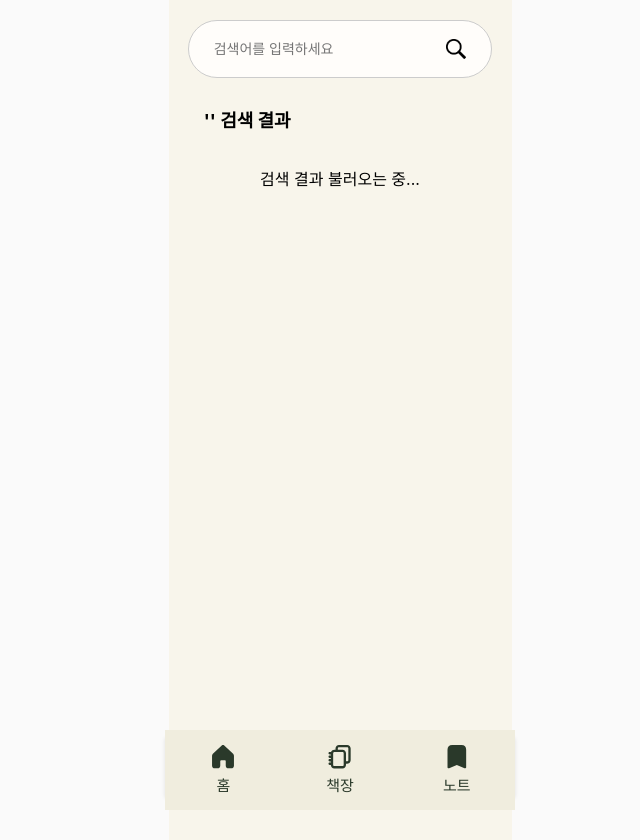
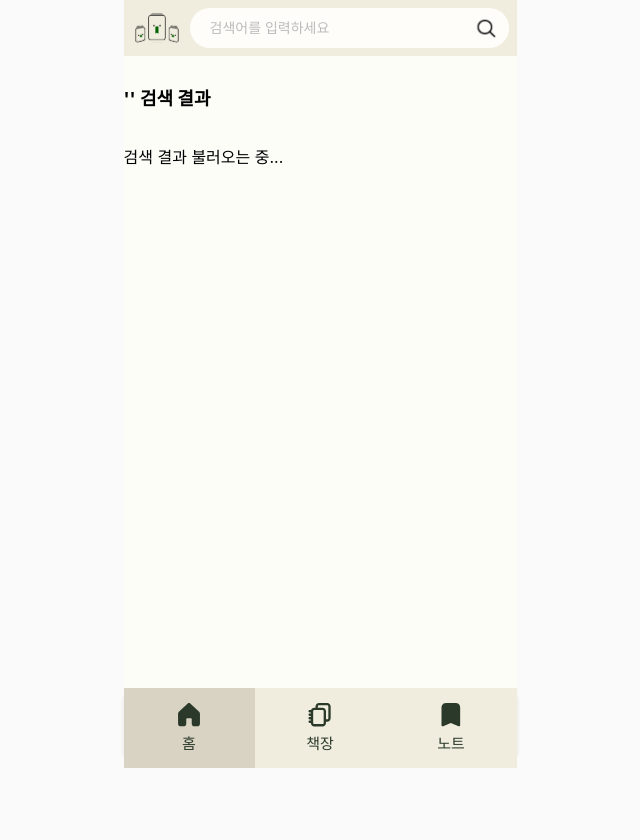
Before and after one commit to KMU-WINK/bbb-frontend, a React (Create React App) app: page /searchresults in a window 1280 px wide. Shown: the whole page, without its empty margins (320-960 px from the left). After the commit the page ends 800 px from the top, so only its background shows below. Built offline with nearby package versions, Linux system fonts and the light colour scheme; a web font is replaced by a local one.

Commit message:
refactor: API 요청 리팩토링 및 페이지 스타일 통일

```diff
--- a/src/Pages/BookDetail.js
+++ b/src/Pages/BookDetail.js
@@ -1,4 +1,4 @@
-import { useState } from "react";
+import React, { useState } from "react";
 import { useLocation, useNavigate } from 'react-router-dom';
 import axios from 'axios';
 import {
@@ -17,7 +17,7 @@ import {
     ButtonGroup,
     Button,
     IconWrapper,
-    ButtonText,
+    ButtonText, SearchInput, SearchIcon
 } from './BookShelfStyled';
 
 const BookDetail = () => {
@@ -25,15 +25,22 @@ const BookDetail = () => {
     const location = useLocation();
     const { title, authors, publisher, isbn, thumbnail, content } = location.state || {};
     const [isRequesting, setIsRequesting] = useState(false);
+    const [searchTerm, setSearchTerm] = useState("");
 
-    const token = '';
+    const handleSearch = () => {
+        if (searchTerm.trim()) {
+            navigate(`/searchresults?query=${searchTerm}`);
+        }
+    };
+
+    const token = 'eyJhbGciOiJIUzI1NiIsInR5cCI6IkpXVCJ9.eyJpZCI6MywiZW1haWwiOiJhc0BhLmNvbSIsImlhdCI6MTc0MTgzNDY4MSwiZXhwIjoxNzQxODM4MjgxfQ.gFCGHfTT1t8JSfxX50kvtFjjuC9WXCL5D_HK1KLwv8s';
 
     const HandleWish = (e) => {
         e.preventDefault();
         if (isRequesting) return;
         setIsRequesting(true);
         console.log("찜하기 버튼 클릭됨");  // 디버깅 로그
-        axios.post(`http://${process.env.REACT_APP_API_URL}:3000/wishlist`,
+        axios.post(`http://10.221.33.147:3000/wishlist`,
             { title, authors, publisher, isbn, thumbnail },
             {
                 headers: {
@@ -55,7 +62,7 @@ const BookDetail = () => {
 
     const HandleRegister = (e) => {
         e.preventDefault();
-        axios.post(`http://${process.env.REACT_APP_API_URL}:3000/registerlist`,
+        axios.post(`http://10.221.33.147:3000/registerlist`,
             { title, authors, publisher, isbn, thumbnail },
             {
                 headers: {
@@ -78,8 +85,26 @@ const BookDetail = () => {
             <SearchBar>
                 <Logo src="/images/Logo.svg" alt="로고" />
                 <SearchPlaceholder onClick={() => navigate('/search')}>
-                    <span></span>
-                    <img src="/images/SearchIcon.svg" alt="검색" className="icon" />
+                    <SearchInput
+                      type="text"
+                      placeholder="도서명, 저자, 출판사, ISBN을 검색해 보세요"
+                      value={searchTerm}
+                      onChange={(e) => setSearchTerm(e.target.value)}
+                      onKeyDown={(e) => {
+                          if (e.key === "Enter") {
+                              handleSearch();
+                          }
+                      }}
+                    />
+                    <SearchIcon
+                      src="/images/SearchIcon.svg"
+                      alt="검색"
+                      onClick={() => {
+                          if (searchTerm.trim()) {
+                              navigate(`/searchresults?query=${searchTerm}`);
+                          }
+                      }}
+                    />
                 </SearchPlaceholder>
             </SearchBar>
 
--- a/src/Pages/BookShelfStyled.js
+++ b/src/Pages/BookShelfStyled.js
@@ -304,3 +304,78 @@ export const ToReadWrapper = styled.div`
     flex-direction: column;
     position: relative;
 `;
+
+{/* 검색창 페이지 */}
+export const SearchInput = styled.input`
+    flex-grow: 1;
+    border: none;
+    outline: none;
+    padding: 10px;
+    font-size: 14px;
+    background-color: transparent;
+    color: #666;
+
+    &::placeholder {
+        color: #bbb;
+    }
+`;
+
+export const SearchIcon = styled.img`
+    width: 24.32px;
+    height: 25px;
+    cursor: pointer;
+`;
+
+{/* 검색 결과 페이지 */}
+export const ResultsHeader = styled.div`
+    text-align: center;
+    display: flex;
+    justify-content: space-between;
+    width: 90%;
+    max-width: 400px;
+    margin-top: 10px;
+    font-size: 18px;
+    font-weight: bold;
+`;
+
+export const ResultsContainer = styled.div`
+    width: 90%;
+    max-width: 400px;
+    margin-top: 10px;
+    display: flex;
+    flex-direction: column;
+    gap: 10px;
+`;
+
+export const ResultBookItem = styled.div`
+    display: flex;
+    align-items: center;
+    background-color: #fff;
+    padding: 10px;
+    border-radius: 10px;
+`;
+
+export const ResultBookImage = styled.img`
+    width: 60px;
+    height: 80px;
+    border-radius: 5px;
+    object-fit: cover;
+    background-color: #eee;
+`;
+
+export const ResultBookInfo = styled.div`
+    text-align: center;
+    margin-left: 10px;
+    display: flex;
+    flex-direction: column;
+
+    .title {
+        font-size: 16px;
+        font-weight: bold;
+    }
+
+    .authors {
+        font-size: 14px;
+        color: #666;
+    }
+`;
--- a/src/Pages/Read.js
+++ b/src/Pages/Read.js
@@ -16,21 +16,28 @@ import {
   BottomNav,
   NavButton,
   BookShelfImage,
-  BookShelfTitle,
-} from "./BookShelfStyled";
+  BookShelfTitle, SearchInput, SearchIcon
+} from './BookShelfStyled';
 
 const Read = () => {
   const [readBooks, setReadBooks] = useState([]);
   const navigate = useNavigate();
+  const [searchTerm, setSearchTerm] = useState("");
+
+  const handleSearch = () => {
+    if (searchTerm.trim()) {
+      navigate(`/searchresults?query=${searchTerm}`);
+    }
+  };
 
   // 주어진 토큰
-  const token = "";
+  const token = "eyJhbGciOiJIUzI1NiIsInR5cCI6IkpXVCJ9.eyJpZCI6MywiZW1haWwiOiJhc0BhLmNvbSIsImlhdCI6MTc0MTgzNDY4MSwiZXhwIjoxNzQxODM4MjgxfQ.gFCGHfTT1t8JSfxX50kvtFjjuC9WXCL5D_HK1KLwv8s";
 
   // 📌 DB 읽은 책 목록 불러오기
   useEffect(() => {
     console.log("📌 useEffect 실행됨!");
 
-    axios.get('http://10.30.119.194:3000/finishlist', {
+    axios.get('http://10.221.33.147:3000/finishlist', {
       headers: { Authorization: `Bearer ${token}` }
     })
       .then(response => {
@@ -53,8 +60,26 @@ const Read = () => {
       <SearchBar>
         <Logo src="/images/Logo.svg" alt="로고" />
         <SearchPlaceholder onClick={() => navigate('/search')}>
-          <span></span>
-          <img src="/images/SearchIcon.svg" alt="검색" className="icon" />
+          <SearchInput
+            type="text"
+            placeholder="도서명, 저자, 출판사, ISBN을 검색해 보세요"
+            value={searchTerm}
+            onChange={(e) => setSearchTerm(e.target.value)}
+            onKeyDown={(e) => {
+              if (e.key === "Enter") {
+                handleSearch();
+              }
+            }}
+          />
+          <SearchIcon
+            src="/images/SearchIcon.svg"
+            alt="검색"
+            onClick={() => {
+              if (searchTerm.trim()) {
+                navigate(`/searchresults?query=${searchTerm}`);
+              }
+            }}
+          />
         </SearchPlaceholder>
       </SearchBar>
 
--- a/src/Pages/Reading.js
+++ b/src/Pages/Reading.js
@@ -16,21 +16,28 @@ import {
     BottomNav,
     NavButton,
     BookShelfImage,
-    BookShelfTitle,
-} from "./BookShelfStyled";
+    BookShelfTitle, SearchInput, SearchIcon
+} from './BookShelfStyled';
 
 const Reading = () => {
     const navigate = useNavigate();
     const [readingBooks, setReadingBooks] = useState([]);
+    const [searchTerm, setSearchTerm] = useState("");
+
+    const handleSearch = () => {
+        if (searchTerm.trim()) {
+            navigate(`/searchresults?query=${searchTerm}`);
+        }
+    };
 
     // 주어진 토큰
-    const token = "";
+    const token = "eyJhbGciOiJIUzI1NiIsInR5cCI6IkpXVCJ9.eyJpZCI6MywiZW1haWwiOiJhc0BhLmNvbSIsImlhdCI6MTc0MTgzNDY4MSwiZXhwIjoxNzQxODM4MjgxfQ.gFCGHfTT1t8JSfxX50kvtFjjuC9WXCL5D_HK1KLwv8s";
 
     // 📌 DB 읽는 중 목록 불러오기
     useEffect(() => {
         console.log("📌 useEffect 실행됨!");
 
-        axios.get('http://10.30.119.194:3000/registerlist', {
+        axios.get('http://10.221.33.147:3000/registerlist', {
             headers: { Authorization: `Bearer ${token}` }
         })
             .then(response => {
@@ -53,8 +60,26 @@ const Reading = () => {
             <SearchBar>
                 <Logo src="/images/Logo.svg" alt="로고" />
                 <SearchPlaceholder onClick={() => navigate('/search')}>
-                    <span></span>
-                    <img src="/images/SearchIcon.svg" alt="검색" className="icon" />
+                    <SearchInput
+                      type="text"
+                      placeholder="도서명, 저자, 출판사, ISBN을 검색해 보세요"
+                      value={searchTerm}
+                      onChange={(e) => setSearchTerm(e.target.value)}
+                      onKeyDown={(e) => {
+                          if (e.key === "Enter") {
+                              handleSearch();
+                          }
+                      }}
+                    />
+                    <SearchIcon
+                      src="/images/SearchIcon.svg"
+                      alt="검색"
+                      onClick={() => {
+                          if (searchTerm.trim()) {
+                              navigate(`/searchresults?query=${searchTerm}`);
+                          }
+                      }}
+                    />
                 </SearchPlaceholder>
             </SearchBar>
 
--- a/src/Pages/SearchPage.js
+++ b/src/Pages/SearchPage.js
@@ -1,8 +1,15 @@
 import React, { useState } from "react";
-import styled from "styled-components";
 import { useNavigate } from "react-router-dom";
-import NavBar from "../components/NavBar";
-import GlobalStyle from "../GlobalStyle";
+import {
+  ReadWrapper,
+  SearchBar,
+  SearchPlaceholder,
+  Logo,
+  SearchInput,
+  SearchIcon,
+  BottomNav,
+  NavButton,
+} from "./BookShelfStyled";
 
 const SearchPage = () => {
   const [searchTerm, setSearchTerm] = useState("");
@@ -14,103 +21,52 @@ const SearchPage = () => {
     }
   };
 
-    return React.createElement(
-        Container,
-        null,
-        React.createElement(GlobalStyle),
-        React.createElement(
-            SearchText,
-            null,
-            React.createElement("p", null, "검색")
-        ),
-        React.createElement(
-            SearchContainer,
-            null,
-            React.createElement(
-                SearchBar,
-                null,
-                React.createElement(SearchInput, {
-                    type: "text",
-                    placeholder: "도서명, 저자, 출판사, ISBN 등을 검색해 보세요",
-                    value: searchTerm,
-                    onChange: (e) => setSearchTerm(e.target.value),
-                    onKeyDown: (e) => {
+  return (
+    <ReadWrapper>
+      {/* 검색창 */}
+      <SearchBar>
+        <Logo src="/images/Logo.svg" alt="로고" />
+        <SearchPlaceholder>
+          <SearchInput
+            type="text"
+            placeholder="도서명, 저자, 출판사, ISBN을 검색해 보세요"
+            value={searchTerm}
+            onChange={(e) => setSearchTerm(e.target.value)}
+            onKeyDown={(e) => {
               if (e.key === "Enter") {
                 handleSearch();
               }
-                    }
-                }),
-                React.createElement(SearchIcon, {
-                    src: "/searchicon.png",
-                    alt: "search Icon",
-                    onClick: () => {
+            }}
+          />
+          <SearchIcon
+            src="/images/SearchIcon.svg"
+            alt="검색"
+            onClick={() => {
               if (searchTerm.trim()) {
                 navigate(`/searchresults?query=${searchTerm}`);
               }
-                    }
-                })
+            }}
+          />
+        </SearchPlaceholder>
+      </SearchBar>
+
+      {/* 하단 네비게이션 */}
+      <BottomNav>
+        <NavButton active={true} onClick={() => navigate("/")}>
+          <img src="/images/HomeIcon.svg" alt="홈" />
+          <span>홈</span>
+        </NavButton>
+        <NavButton onClick={() => navigate("/read")}>
+          <img src="/images/BookcaseIcon.svg" alt="책장" />
+          <span>책장</span>
+        </NavButton>
+        <NavButton onClick={() => navigate("/bookmemo")}>
+          <img src="/images/NoteIcon.svg" alt="노트" />
+          <span>노트</span>
+        </NavButton>
+      </BottomNav>
+    </ReadWrapper>
   )
-        ),
-        React.createElement(NavBar)
-    );
 };
 
-const Container = styled.div`
-    display: flex;
-    flex-direction: column;
-    align-items: center;
-    justify-content: flex-start;
-    padding: 20px;
-    max-width: 100%;
-    width: 100%;
-    background-color: #f8f5eb;
-    height: 100vh;
-`;
-
-const SearchText = styled.div`
-    font-size: 24px;
-    font-weight: bold;
-    color: #121212;
-    align-self: flex-start;
-    margin-bottom: -10px;
-`;
-
-const SearchContainer = styled.div`
-    display: flex;
-    justify-content: center;
-    width: 100%;
-    padding: 10px 0;
-`;
-
-const SearchBar = styled.div`
-    display: flex;
-    align-items: center;
-    border: 1px solid #ccc;
-    border-radius: 30px;
-    padding: 10px 15px;
-    background-color: #fffdfa;
-    width: 90%;
-    max-width: 400px;
-`;
-
-const SearchInput = styled.input`
-    flex-grow: 1;
-    border: none;
-    outline: none;
-    padding: 10px;
-    font-size: 14px;
-    background-color: transparent;
-    color: #666;
-
-    &::placeholder {
-        color: #bbb;
-    }
-`;
-
-const SearchIcon = styled.img`
-    width: 20px;
-    height: 20px;
-    cursor: pointer;
-`;
-
 export default SearchPage;
--- a/src/Pages/SearchResultsPage.js
+++ b/src/Pages/SearchResultsPage.js
@@ -1,9 +1,21 @@
 import React, { useEffect, useState } from "react";
-import styled from "styled-components";
 import { useLocation, useNavigate } from "react-router-dom";
-import NavBar from "../components/NavBar";
-import GlobalStyle from "../GlobalStyle";
 import axios from "axios";
+import {
+    ReadWrapper,
+    SearchBar,
+    SearchPlaceholder,
+    Logo,
+    SearchInput,
+    SearchIcon,
+    BottomNav,
+    NavButton,
+    ResultsHeader,
+    ResultsContainer,
+    ResultBookItem,
+    ResultBookImage,
+    ResultBookInfo,
+} from "./BookShelfStyled";
 
 const SearchResultsPage = () => {
     const location = useLocation();
@@ -19,10 +31,8 @@ const SearchResultsPage = () => {
 
         const fetchResults = async () => {
             try {
-                const response = await axios.get(`${process.env.REACT_APP_API_URL}:3000/books/search?query=${queryParam}`, {
-                    headers: {
-                        'Cache-Control': 'no-cache'
-                    }
+                const response = await axios.get(`http://10.221.33.147:3000/books/search?query=${queryParam}`, {
+                    headers: { 'Cache-Control': 'no-cache' }
                 });
                 setResults(response.data.data.documents);
             } catch (error) {
@@ -50,9 +60,11 @@ const SearchResultsPage = () => {
     });
 
     return (
-        <Container>
-            <GlobalStyle />
+      <ReadWrapper>
+          {/* 검색창 */}
           <SearchBar>
+              <Logo src="/images/Logo.svg" alt="로고" />
+              <SearchPlaceholder>
                   <SearchInput
                     type="text"
                     value={query}
@@ -61,11 +73,14 @@ const SearchResultsPage = () => {
                     placeholder="검색어를 입력하세요"
                   />
                   <SearchIcon
-                    src="/searchicon.png"
-                    alt="search Icon"
+                    src="/images/SearchIcon.svg"
+                    alt="검색"
                     onClick={() => query.trim() && navigate(`/searchresults?query=${query.trim()}`)}
                   />
+              </SearchPlaceholder>
           </SearchBar>
+
+          {/* 책 목록 */}
           <ResultsHeader>
               <p>'{queryParam}' 검색 결과</p>
           </ResultsHeader>
@@ -75,118 +90,51 @@ const SearchResultsPage = () => {
             <ResultsContainer>
                 {Array.isArray(sortedResults) && sortedResults.length > 0 ? (
                   sortedResults.map((book) => (
-                            <BookItem key={book.isbn}> {/* isbn이 고유 식별자로 적절해요 */}
-                                <BookImage src={book.thumbnail} alt={book.title} />
-                                <BookInfo>
+                    <ResultBookItem
+                      key={book.isbn}
+                      onClick={() => navigate(`/bookdetail`, {
+                          state: {
+                              title: book.title,
+                              authors: book.authors,
+                              publisher: book.publisher,
+                              isbn: book.isbn,
+                              thumbnail: book.thumbnail,
+                              content: book.contents  // ✅ API에서 contents 필드일 가능성 있음
+                          }
+                      })}
+                    > {/* isbn이 고유 식별자로 적절해요 */}
+                        <ResultBookImage src={book.thumbnail} alt={book.title} />
+                        <ResultBookInfo>
                             <p className="title">{book.title}</p>
                             <p className="authors">
                                 {book.authors && book.authors.length > 0
                                   ? book.authors.join(', ')
                                   : '저자 정보 없음'}
                             </p>
-                                </BookInfo>
-                            </BookItem>
+                        </ResultBookInfo>
+                    </ResultBookItem>
                   ))
                 ) : (
                   <p>검색 결과가 없습니다.</p>
                 )}
             </ResultsContainer>
           )}
-            <NavBar />
-        </Container>
-    );
-};
-
-const Container = styled.div`
-    display: flex;
-    flex-direction: column;
-    align-items: center;
-    justify-content: flex-start;
-    background-color: #f8f5eb;
-    height: 100vh;
-    padding: 20px;
-    width: 100%;
-    max-width: 400px;
-`;
-
-const SearchBar = styled.div`
-    display: flex;
-    align-items: center;
-    border: 1px solid #ccc;
-    border-radius: 30px;
-    padding: 10px 15px;
-    background-color: #fffdfa;
-    width: 90%;
-    max-width: 400px;
-`;
-
-const SearchInput = styled.input`
-    flex-grow: 1;
-    border: none;
-    outline: none;
-    padding: 10px;
-    font-size: 14px;
-    background-color: transparent;
-    color: #666;
-`;
-
-const SearchIcon = styled.img`
-    width: 20px;
-    height: 20px;
-    cursor: pointer;
-    margin-right: 10px;
-`;
-
-const ResultsHeader = styled.div`
-    display: flex;
-    justify-content: space-between;
-    width: 90%;
-    max-width: 400px;
-    margin-top: 10px;
-    font-size: 18px;
-    font-weight: bold;
-`;
-
-const ResultsContainer = styled.div`
-    width: 90%;
-    max-width: 400px;
-    margin-top: 10px;
-    display: flex;
-    flex-direction: column;
-    gap: 10px;
-`;
-
-const BookItem = styled.div`
-    display: flex;
-    align-items: center;
-    background-color: #fff;
-    padding: 10px;
-    border-radius: 10px;
-`;
-
-const BookImage = styled.img`
-    width: 60px;
-    height: 80px;
-    border-radius: 5px;
-    object-fit: cover;
-    background-color: #eee;
-`;
-
-const BookInfo = styled.div`
-    margin-left: 10px;
-    display: flex;
-    flex-direction: column;
-
-    .title {
-        font-size: 16px;
-        font-weight: bold;
-    }
-
-    .authors {
-        font-size: 14px;
-        color: #666;
-    }
-`;
-
+          {/* 하단 네비게이션 */}
+          <BottomNav>
+              <NavButton active={true} onClick={() => navigate("/")}>
+                  <img src="/images/HomeIcon.svg" alt="홈" />
+                  <span>홈</span>
+              </NavButton>
+              <NavButton onClick={() => navigate("/read")}>
+                  <img src="/images/BookcaseIcon.svg" alt="책장" />
+                  <span>책장</span>
+              </NavButton>
+              <NavButton onClick={() => navigate("/bookmemo")}>
+                  <img src="/images/NoteIcon.svg" alt="노트" />
+                  <span>노트</span>
+              </NavButton>
+          </BottomNav>
+      </ReadWrapper>
+    )};
 
 export default SearchResultsPage;
--- a/src/Pages/ToRead.js
+++ b/src/Pages/ToRead.js
@@ -15,22 +15,29 @@ import {
     BottomNav,
     NavButton,
     BookShelfImage,
-    BookShelfTitle,
-} from "./BookShelfStyled";
+    BookShelfTitle, SearchInput, SearchIcon
+} from './BookShelfStyled';
 import axios from "axios";
 
 const ToRead = () => {
     const navigate = useNavigate();
     const [toReadBooks, setToReadBooks] = useState([]);
+    const [searchTerm, setSearchTerm] = useState("");
+
+    const handleSearch = () => {
+        if (searchTerm.trim()) {
+            navigate(`/searchresults?query=${searchTerm}`);
+        }
+    };
 
     // 주어진 토큰
-    const token = "";
+    const token = "eyJhbGciOiJIUzI1NiIsInR5cCI6IkpXVCJ9.eyJpZCI6MywiZW1haWwiOiJhc0BhLmNvbSIsImlhdCI6MTc0MTgzNDY4MSwiZXhwIjoxNzQxODM4MjgxfQ.gFCGHfTT1t8JSfxX50kvtFjjuC9WXCL5D_HK1KLwv8s";
 
     // 📌 DB 읽는 중 목록 불러오기
     useEffect(() => {
         console.log("📌 useEffect 실행됨!");
 
-        axios.get('http://10.30.119.194:3000/wishlist', {
+        axios.get('http://10.221.33.147:3000/wishlist', {
             headers: { Authorization: `Bearer ${token}` }
         })
             .then(response => {
@@ -54,8 +61,26 @@ const ToRead = () => {
             <SearchBar>
                 <Logo src="/images/Logo.svg" alt="로고" />
                 <SearchPlaceholder onClick={() => navigate('/search')}>
-                    <span></span>
-                    <img src="/images/SearchIcon.svg" alt="검색" className="icon" />
+                    <SearchInput
+                      type="text"
+                      placeholder="도서명, 저자, 출판사, ISBN을 검색해 보세요"
+                      value={searchTerm}
+                      onChange={(e) => setSearchTerm(e.target.value)}
+                      onKeyDown={(e) => {
+                          if (e.key === "Enter") {
+                              handleSearch();
+                          }
+                      }}
+                    />
+                    <SearchIcon
+                      src="/images/SearchIcon.svg"
+                      alt="검색"
+                      onClick={() => {
+                          if (searchTerm.trim()) {
+                              navigate(`/searchresults?query=${searchTerm}`);
+                          }
+                      }}
+                    />
                 </SearchPlaceholder>
             </SearchBar>
 
```
Lines whose indentation alone changed are shown as unchanged.
